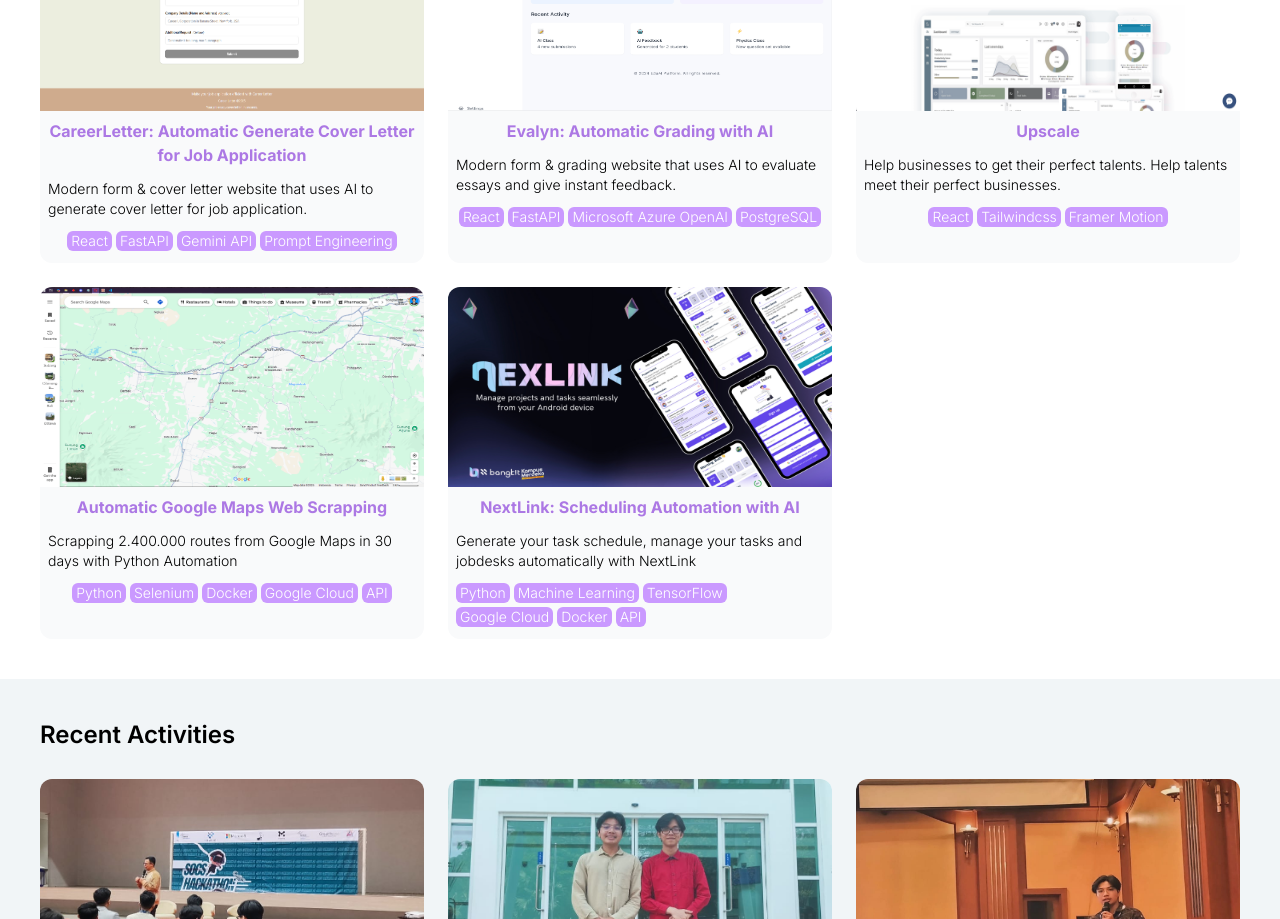
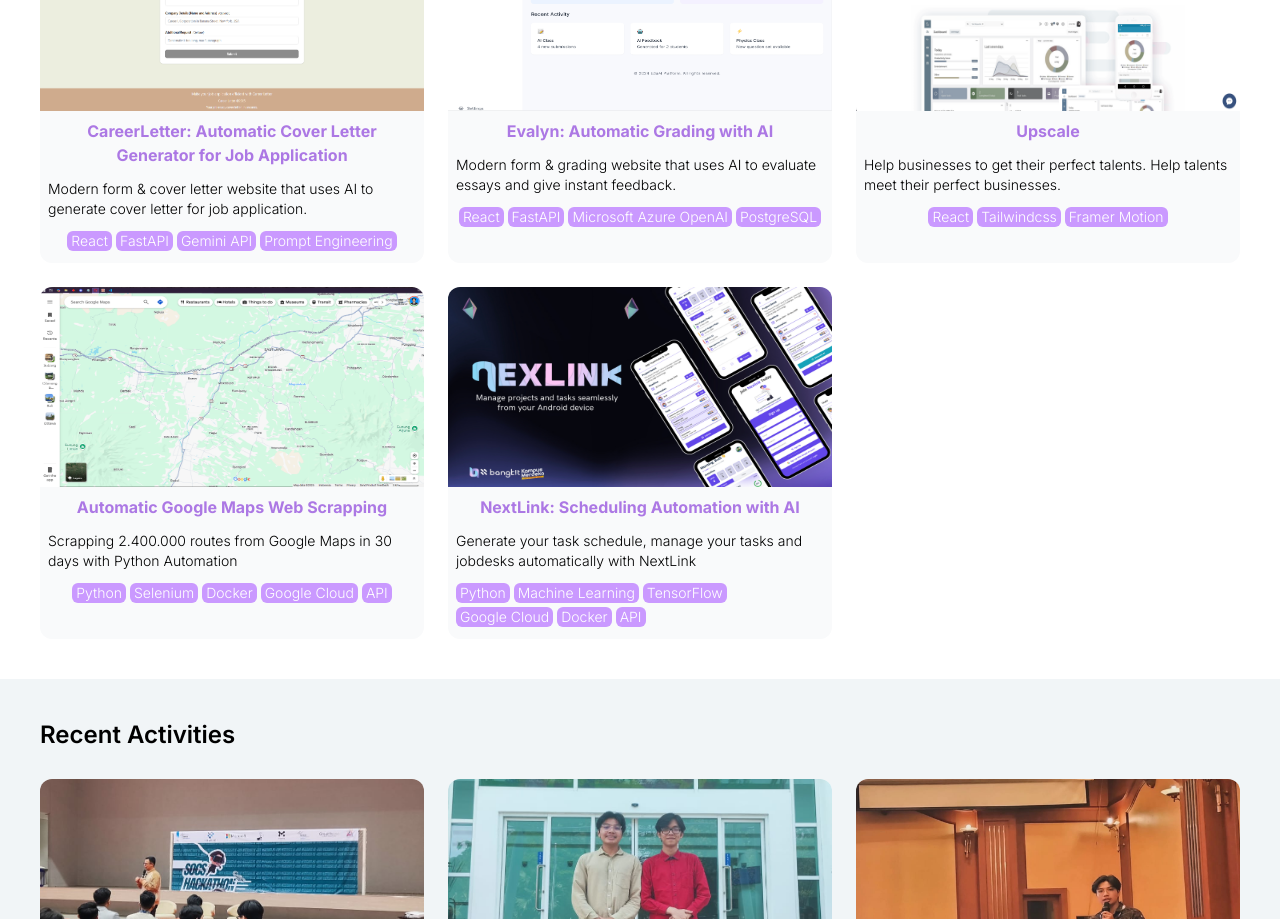
Before and after one commit to Haidarr-h/my-portfolio, a React (Vite) app: page / in a window 1280 px wide. Shown: the part 957-1876 px from the top of the page. Built offline with nearby package versions, Linux system fonts and the light colour scheme.

Commit message:
Add: add career letter projects

```diff
--- a/src/data/Projects.js
+++ b/src/data/Projects.js
@@ -7,7 +7,7 @@
 
 export const projectList = [
     {
-        title:"CareerLetter: Automatic Generate Cover Letter for Job Application",
+        title:"CareerLetter: Automatic Cover Letter Generator for Job Application",
         image_source: CareerLetter,
         desc: "Modern form & cover letter website that uses AI to generate cover letter for job application.",
         tags: ["React", "FastAPI", "Gemini API", "Prompt Engineering"],
```
